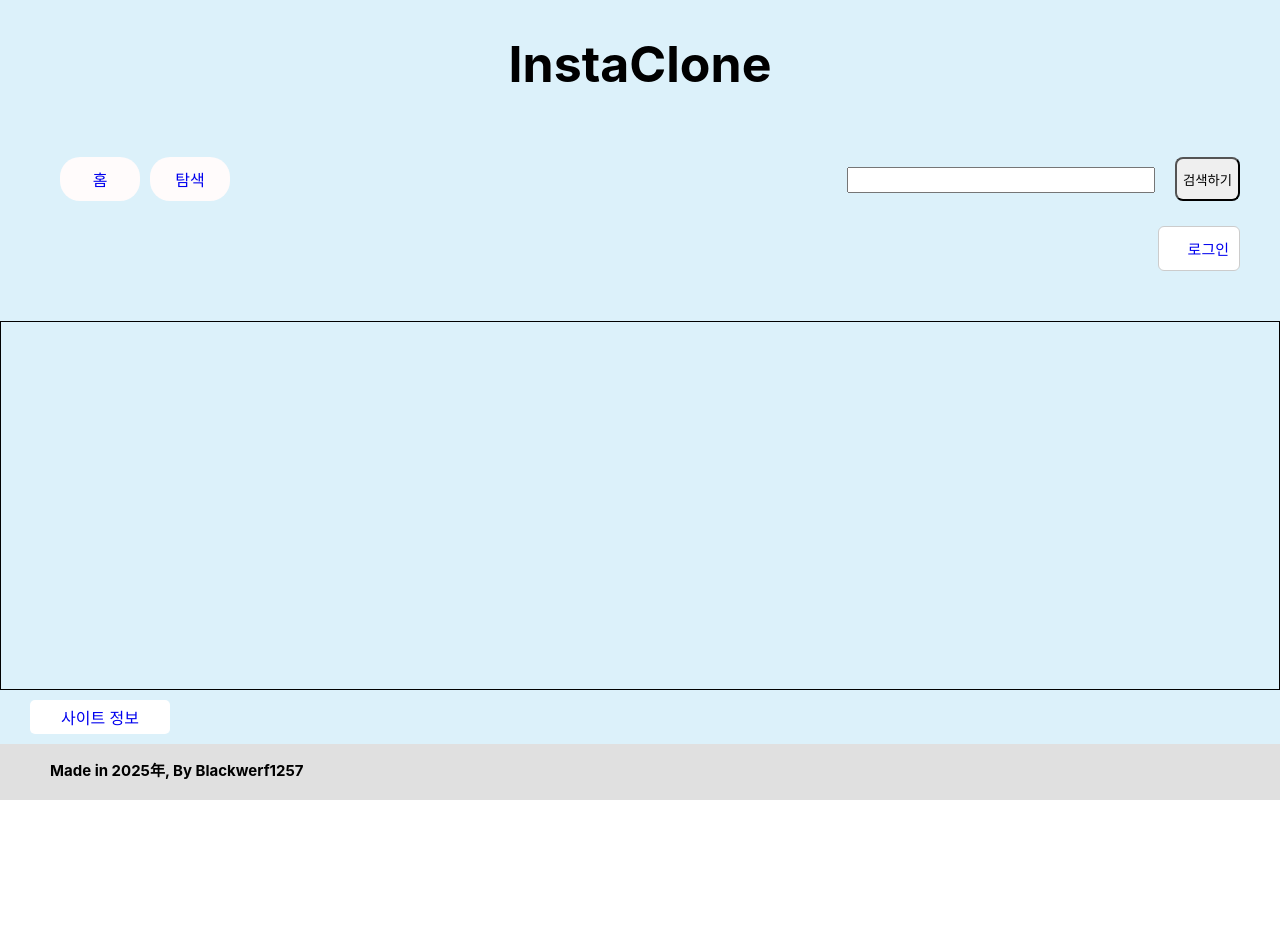
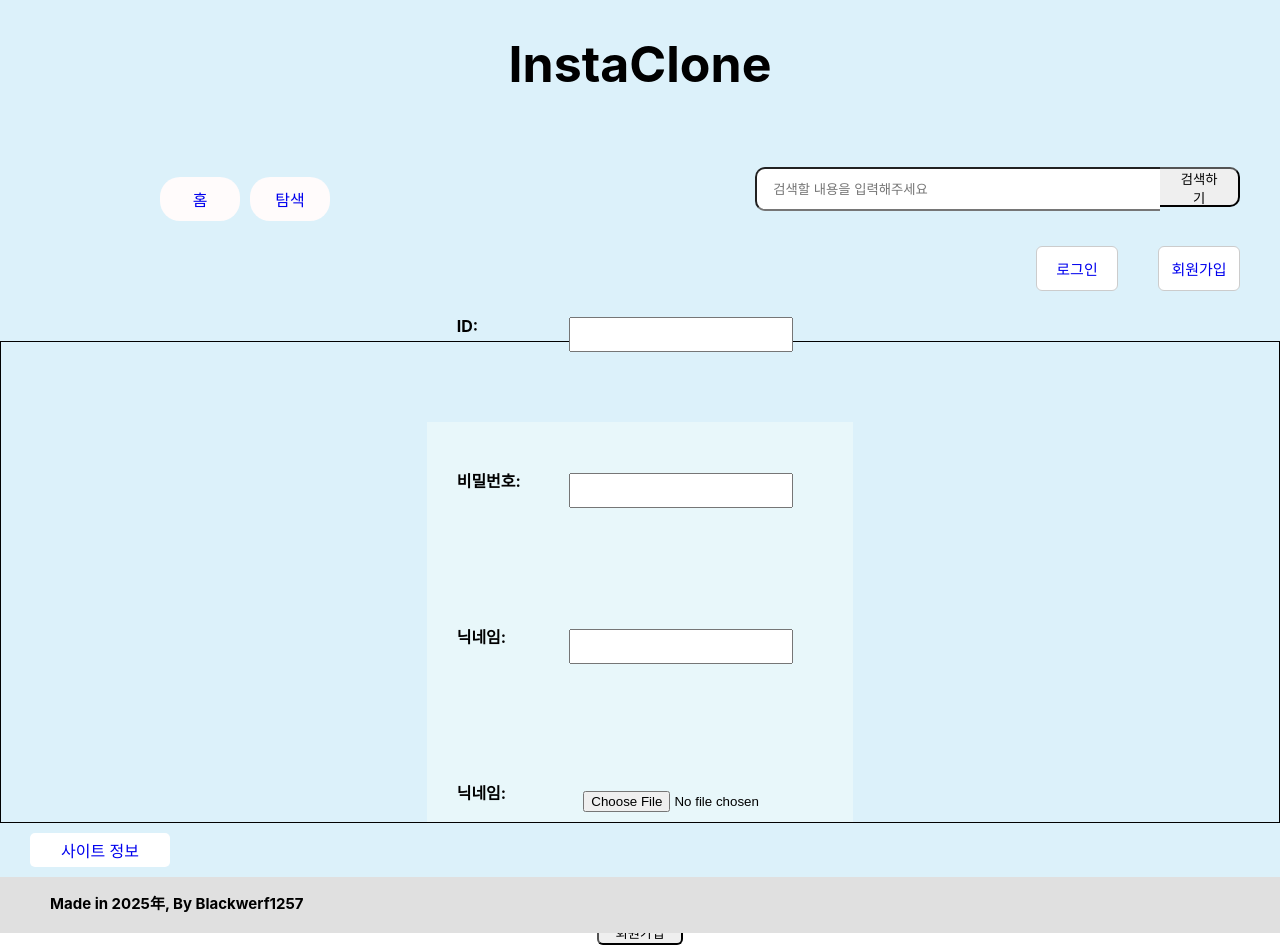
Before and after one commit to BlackWerf1257/Insta_Imitation_Pr, a React (Create React App) app in the folder webfront/: page /register in a window 1280 px wide. Before the commit the page ends 800 px from the top, so only its background shows below. Built offline with nearby package versions, Linux system fonts and the light colour scheme.

Commit message:
0724 업로드

```diff
--- a/webfront/src/App.js
+++ b/webfront/src/App.js
@@ -7,6 +7,7 @@ import Info from './components/InfoBar';
 import Login from './components/Login';
 import PostsGrid from './components/MainPage';
 import About from './About';
+import Register from './components/Register';
 import { useContext, useState, useEffect } from 'react';
 //index에서 BrowserRouter로 감쌈(Router 사용 금지)
 
@@ -53,14 +54,13 @@ useEffect(() => {
 
 const Logout = () => {
     if (isLogged && userName !== '') {
-    // 1. sessionStorage에 명시적으로 'false'를 저장하여 로그인 상태를 강제로 해제
-    //    removeItem 후 setItem으로 덮어쓰는 것이 훨씬 확실합니다.
-    sessionStorage.setItem('SboolLogged', 'false'); // <-- 이 줄을 추가합니다.
+    sessionStorage.setItem('SboolLogged', 'false');
     sessionStorage.removeItem('SuserName'); // 사용자 이름은 제거 (혹시 모르니 확실히)
 
     // 2. React 상태 업데이트
     SetLoggedBool(false);
     SetUserName('');
+    alert('로그아웃 되었습니다');
     }
 };
 
@@ -75,6 +75,7 @@ const Logout = () => {
             <Route path="/" element={<PostsGrid/>} />
             <Route path="/about" element={<About/>} />
             <Route path="/login" element={<Login/>} />
+            <Route path="/register" element={<Register/>} />
         </Routes>
         <>
         </>
--- a/webfront/src/components/Login.js
+++ b/webfront/src/components/Login.js
@@ -1,27 +1,36 @@
 import './css/Login.css';
-import React from 'react';
+import React, { useEffect, useState } from 'react';
 import { useNavigate } from 'react-router-dom';
 
 
 function Login(){
-        const [idValue, SetIdValue] = React.useState(''); /* 검색창 데이터 */
-        const [pwdValue, SetPwdValue] = React.useState(''); /* 검색창 데이터 */
+        const [idValue, SetIdValue] = React.useState('');
+        const [pwdValue, SetPwdValue] = React.useState('');
+        const [isLoginSucceed, SetLoginBool] = useState(false);
+        const [data, SetData] = useState('');
 
         const updateIdValue = event => { SetIdValue(event.target.value); };
-         const updatePwdValue = event => { SetPwdValue(event.target.value); };
+        const updatePwdValue = event => { SetPwdValue(event.target.value); };
+
 
          const navigate = useNavigate();
 
          const logEvent = () => {
             if(idValue !== "" && pwdValue !== "")
             {
-                //임시용
-                  navigate('/', { state: { isLogged: true, userId: idValue } });
-            }
-            else {
-                alert('ID와 비밀번호를 입력해주세요');
-            }
-         }
+                fetch(`https://myreactstudy1.dothome.co.kr/Login.php?id=${idValue}&pwd=${pwdValue}`, { method: 'POST',})
+                .then((response) => {
+                if(!response.ok)
+                console.log(response.status);
+                else
+                    return response.json();
+                })
+                .then((result) => {
+                    if(result['status'] == 'succeed')
+                        navigate('/', { state: { isLogged: true, userId: idValue } });
+                })
+    }
+    }
 
     return(
     <div className='login-page-parent-class'>
--- a/webfront/src/components/NavBar.js
+++ b/webfront/src/components/NavBar.js
@@ -19,7 +19,7 @@ function NavBar({isLogged, onLogout}){
         <div className='navigation-parent-class'>
             { isLogged ? <LoggedNavButtonFunc/> : <LogOutedNavButtonFunc/> }
             <div className='searchbar-parent-class'>
-                <input className='searchbar-class' type='text' onChange={updateSearchValue}/>
+                <input className='searchbar-class' type='text' placeholder='검색할 내용을 입력해주세요' onChange={updateSearchValue}/>
                 <button className='search-button-class' onClick={() => Search(searchValue)}> 검색하기 </button>
             </div>
         </div>
@@ -43,26 +43,26 @@ function Search(searchValue){
 /**/
 function LoggedNavButtonFunc(){
                 return(
-                <>
-                        <nav className="">
+                <div className="navigation-left-class">
+                        <nav>
                         <Link to="/" className='navigation-button-class'>홈</Link>
                         <Link to="/search" className='navigation-button-class'>탐색</Link>
                         <Link to="/upload" className='navigation-button-class'>업로드</Link>
                         <Link to="/alarm" className='navigation-button-class'>알림</Link>
                         <Link to="/msg" className='navigation-button-class'>메시지</Link>
                         </nav>
-                </>
+                </div>
                 )
 }
 function LogOutedNavButtonFunc(){
 
             return(
-            <>
-                    <nav className="">
+            <div className="navigation-left-class">
+                    <nav>
                     <Link to="/" className='navigation-button-class'>홈</Link>
                     <Link to="/search" className='navigation-button-class'>탐색</Link>
                     </nav>
-            </>
+            </div>
             )
 }
 
@@ -71,11 +71,22 @@ function LoginBtnFunc({isLogged, onLogout}){
     return (
         <div className='login-button-parent-class'>
         {isLogged ? (<button className='login-button-class' onClick={onLogout}>로그아웃</button>) :
-        ( <Link to="/login" className='login-button-class'>로그인</Link>)}
+        (
+        <>
+            <Link to="/login" className='login-button-class'>로그인</Link>
+            <Register/>
+        </>
+        )}
         </div>
     )
 }
 
+function Register(){
+    return(
+        <Link to='/register' className='login-button-class'>회원가입</Link>
+    )
+};
+
 
 
 export default NavBar;
--- /dev/null
+++ b/webfront/src/components/Register.js
@@ -0,0 +1,57 @@
+import './css/Register.css';
+import React from 'react';
+import { useNavigate } from 'react-router-dom';
+
+function Register(){
+    const navigate = useNavigate();
+
+    const [idValue, SetIdValue] = React.useState('');
+    const [pwdValue, SetPwdValue] = React.useState('');
+    const [userNameValue, SetUserNameValue] = React.useState('');
+
+
+    const updateIdValue = event => { SetIdValue(event.target.value); };
+    const updatePwdValue = event => { SetPwdValue(event.target.value); };
+    const updateUserNameValue = event => { SetUserNameValue(event.target.value); };
+
+    const registerEvent = () => {
+            if(idValue !== "" && pwdValue !== "" && userNameValue !== "")
+            {
+                //임시용
+                  navigate('/');
+            }
+            else {
+                alert('항목을 전부 입력해주세요');
+            }
+         }
+
+    return(
+    <div className='register-page-parent-class'>
+        {/*ID*/}
+        <div className = 'keydata-parent-class'>
+            <p className=''> <b>ID:</b> </p>
+            <input className="input-class" onChange={updateIdValue}></input>
+        </div>
+        {/*PW*/}
+        <div className = 'register-keydata-parent-class'>
+            <p className=''> <b>비밀번호:</b> </p>
+            <input className="input-class" type='password' white-space='nowrap' onChange={updatePwdValue}></input>
+        </div>
+        {/* 닉네임 */}
+        <div className = 'register-keydata-parent-class'>
+            <p className=''> <b>닉네임:</b> </p>
+            <input className="input-class" onChange={updateUserNameValue}></input>
+        </div>
+        {/* 프로필 사진 */}
+        <div className = 'register-keydata-parent-class'>
+            <p className=''> <b>닉네임:</b> </p>
+            <input type='file' accept='image/*' name='profileImg' className="input-class" onChange={''}></input>
+        </div>
+
+        <button className='register-button-class' onClick={registerEvent}> 회원가입 </button>
+        {/*LoginEvent(idValue, pwdValue)*/}
+    </div>
+    );
+}
+
+export default Register;
--- a/webfront/src/components/css/NavBar.css
+++ b/webfront/src/components/css/NavBar.css
@@ -7,7 +7,7 @@
 
 .navigation-parent-class {
     display: flex;
-    justify-content: space-between;
+    /*justify-content: space-between;*/
     margin-top: 30px;
     margin-left: 60px;
     gap: 30px;
@@ -17,7 +17,7 @@
     display: flex; /* 빼먹으면 작동 X */
     margin-left: 100px;
     margin-top: 20px;
-    width: 100vh;
+    width: 600px;
     gap: 30px;
     /*flex-basis: 30px; /* 아이템의 기본 크기 */
     flex-direction: row; /* 가로 방향으로 정렬 */
@@ -26,17 +26,24 @@
 
 .searchbar-parent-class {
     display: flex;
-    gap: 20px;
-    justify-content: flex-end;
+    margin-top: 10px;
+    /*gap: 20px;*/
 }
 .searchbar-class {
-    margin-top: 10px;
-    height: 20px;
-    width: 300px;
+    height: 40px;
+    width: 400px;
+    border-top-left-radius: 10px;
+    border-bottom-left-radius: 10px;
+    border-right: 0px;
+    padding: 0 16px;
 }
 .search-button-class {
-    border-radius: 8px;
+    height: 40px;
+    border-top-right-radius: 10px;
+    border-bottom-right-radius: 10px;
+    border-left: 0px;
     margin-right: 40px;
+    padding: 0 16px;
 }
 
 .login-button-parent-class {
@@ -47,7 +54,7 @@
 }
 .login-button-class {
     display: flex;
-    justify-content: flex-end;
+    justify-content: center;
     align-items: center;
     padding: 10px 10px;
     background-color: white;
--- /dev/null
+++ b/webfront/src/components/css/Register.css
@@ -0,0 +1,36 @@
+.register-page-parent-class {
+    display: flex;
+    flex-direction: column;
+    background-color: #e8f7fa;
+    margin: auto;
+    margin-top: calc(100vh / 10);
+    width: calc(100vw / 3);
+    max-width: 600px;
+    height: calc(100vh / 2);
+    justify-content: center;
+    gap: 100px;
+}
+
+.register-keydata-parent-class {
+    display: flex;
+    flex-direction: row;
+    justify-content: space-between;
+    margin-left: 30px;
+    margin-right: 60px;
+    gap: 30px;
+}
+
+.input-class {
+    width: 200px;
+    align-self: flex-end;
+    padding: 8px 10px;
+}
+
+.register-button-class {
+    display: flex;
+    border-radius: 6px;
+    width: calc(100vw / 15);
+    height: 50px;
+    justify-content: center;
+    align-self: center;
+}
```
Also changed, not shown: 2 other files (tests, documents, lock files or other folders).
